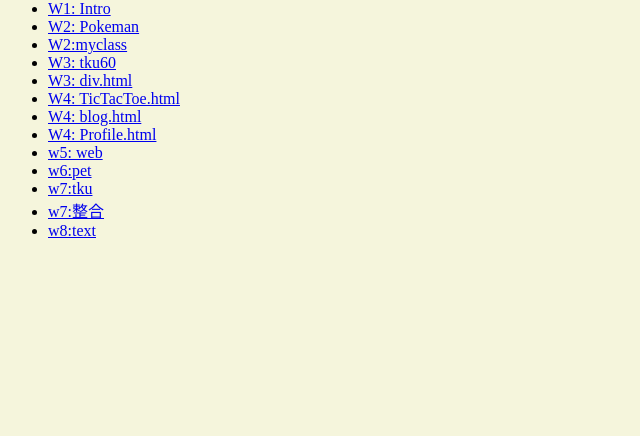
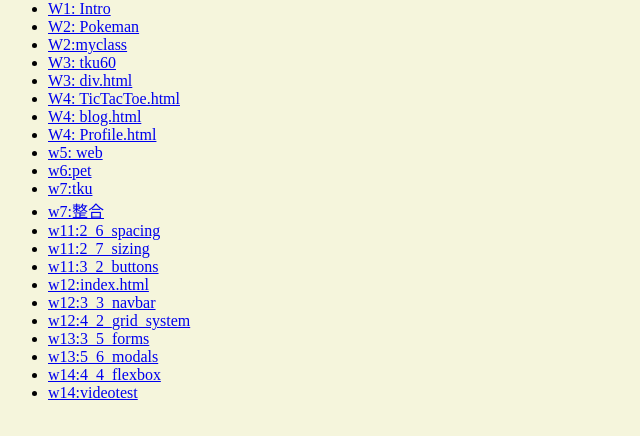
Before and after one commit to alan8906/1071-static-webpage, a plain HTML site: page index.html in a window 1280 px wide. Shown: the part 66-502 px from the top of the page, without its empty margins (0-640 px from the left). Drawn offline with Linux system fonts and the light colour scheme.

Commit message:
Update index.html

```diff
--- a/index.html
+++ b/index.html
@@ -49,7 +49,34 @@
         <a href="w07/tku/w01/intro.html">w7:整合</a>
       </li>
       <li>
-        <a href="w08/index.html">w8:text</a>
+        <a href="w11/2_6_spacing.html">w11:2_6_spacing</a>
+      </li>
+      <li>
+        <a href="w11/2_7_sizing.html">w11:2_7_sizing</a>
+      </li>
+      <li>
+        <a href="w11/3_2_buttons.html">w11:3_2_buttons</a>
+      </li>
+      <li>
+        <a href="w12/bs4boiler/index.html">w12:index.html</a>
+      </li>
+      <li>
+        <a href="w12/3_3_navbar.html">w12:3_3_navbar</a>
+      </li>
+      <li>
+        <a href="w12/4_2_grid_system.html">w12:4_2_grid_system</a>
+      </li>
+      <li>
+        <a href="w13/3_5_forms.html">w13:3_5_forms</a>
+      </li>
+      <li>
+        <a href="w13/5_6_modals.html">w13:5_6_modals</a>
+      </li>
+      <li>
+        <a href="w14/4_4_flexbox.html">w14:4_4_flexbox</a>
+      </li>
+      <li>
+        <a href="w14/videotest.html">w14:videotest</a>
       </li>
      </ul>
   </body>
```
